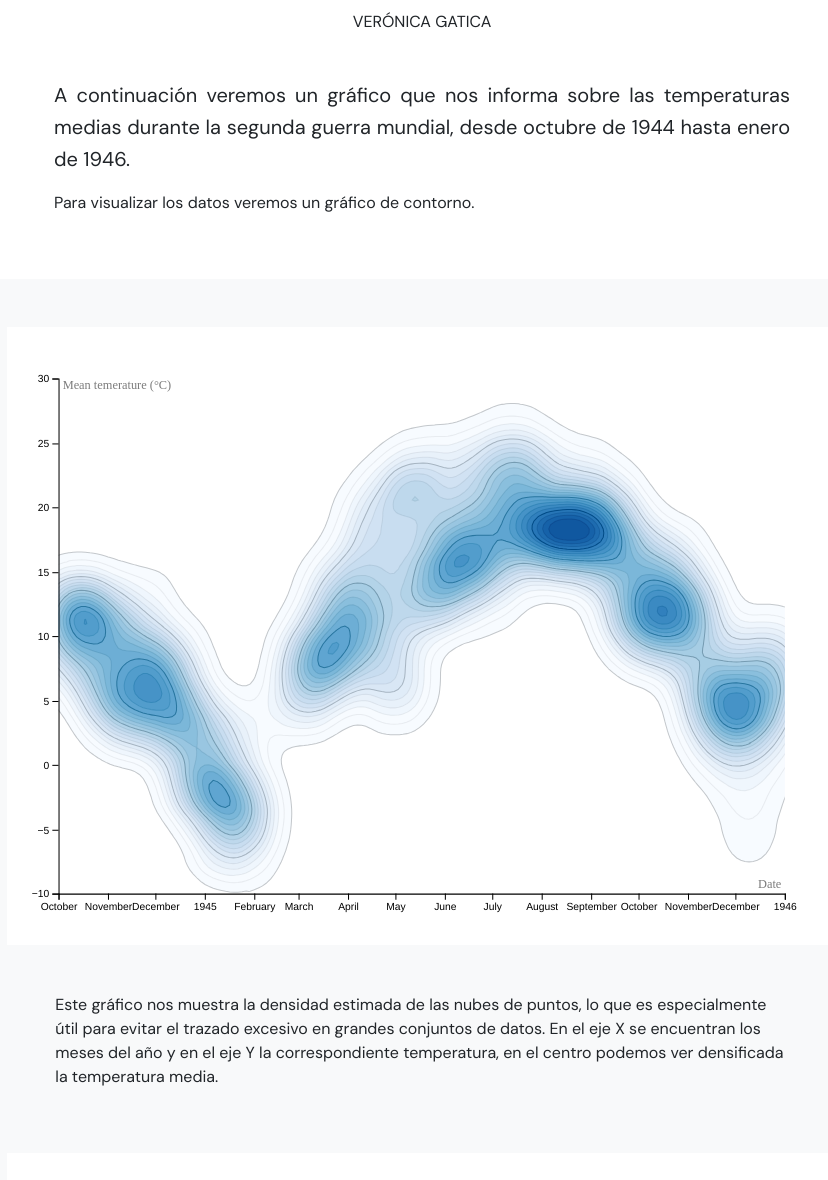
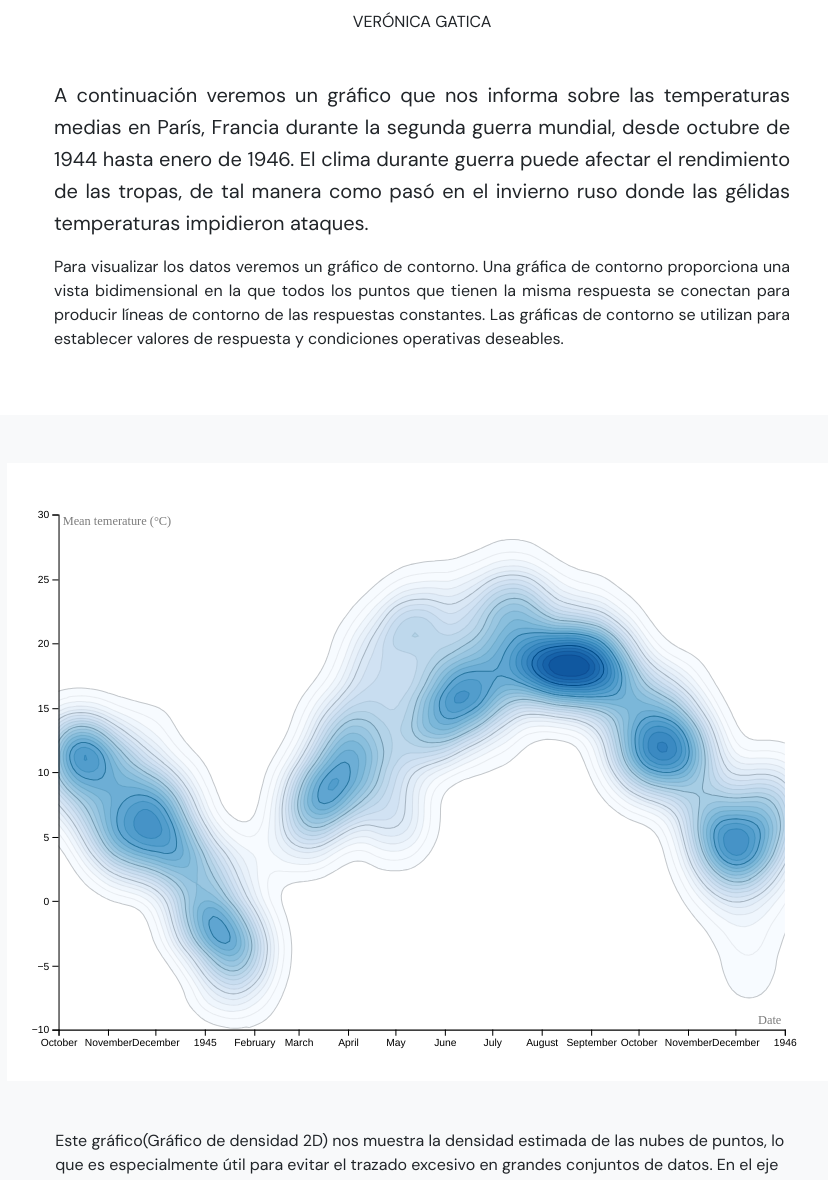
Before and after one commit to Verogatica/dno075-clase-6, a plain HTML site: page index.html in a window 1280 px wide. Shown: the part 196-1376 px from the top of the page, without its empty margins (218-1046 px from the left). Drawn offline with nearby package versions, Linux system fonts and the light colour scheme.

Commit message:
Add files via upload

```diff
--- a/index.html
+++ b/index.html
@@ -46,10 +46,10 @@
                     <h2 class="fs-6 mb-5 text-center text-uppercase">Verónica Gatica</h2>
 
                     <p class="lead">
-                        A continuación veremos un gráfico que nos informa sobre las temperaturas medias durante la segunda guerra mundial, desde octubre de 1944 hasta enero de 1946.
+                        A continuación veremos un gráfico que nos informa sobre las temperaturas medias en París, Francia durante la segunda guerra mundial, desde octubre de 1944 hasta enero de 1946. El clima durante guerra puede afectar el rendimiento de las tropas, de tal manera como pasó en el invierno ruso donde las gélidas temperaturas impidieron ataques.
                     </p>
 
-                    <p>Para visualizar los datos veremos un gráfico de contorno.</p>
+                    <p>Para visualizar los datos veremos un gráfico de contorno. Una gráfica de contorno proporciona una vista bidimensional en la que todos los puntos que tienen la misma respuesta se conectan para producir líneas de contorno de las respuestas constantes. Las gráficas de contorno se utilizan para establecer valores de respuesta y condiciones operativas deseables.</p>
                 </div>
             </div>
         </header>
@@ -1098,7 +1098,7 @@
 
                     <!--…y llega hasta acá-->
                     <p class="p-5">
-                        Este gráfico nos muestra la densidad estimada de las nubes de puntos, lo que es especialmente útil para evitar el trazado excesivo en grandes conjuntos de datos. En el eje X se encuentran los meses del año y en el eje Y la correspondiente temperatura, en el centro podemos ver densificada la temperatura media.
+                        Este gráfico(Gráfico de densidad 2D) nos muestra la densidad estimada de las nubes de puntos, lo que es especialmente útil para evitar el trazado excesivo en grandes conjuntos de datos. En el eje X se encuentran los meses del año y en el eje Y la correspondiente temperatura, en el centro podemos ver densificada la temperatura media. Infomación extraida de <a href="https://www.data-to-viz.com/graph/density2d.html">Data to Viz</a>.
                     </p>
                 </div>
                 <div class="col-sm-11 col-md-10 col-lg-9 col-xl-8 col-xxl-7 mx-auto">
```
